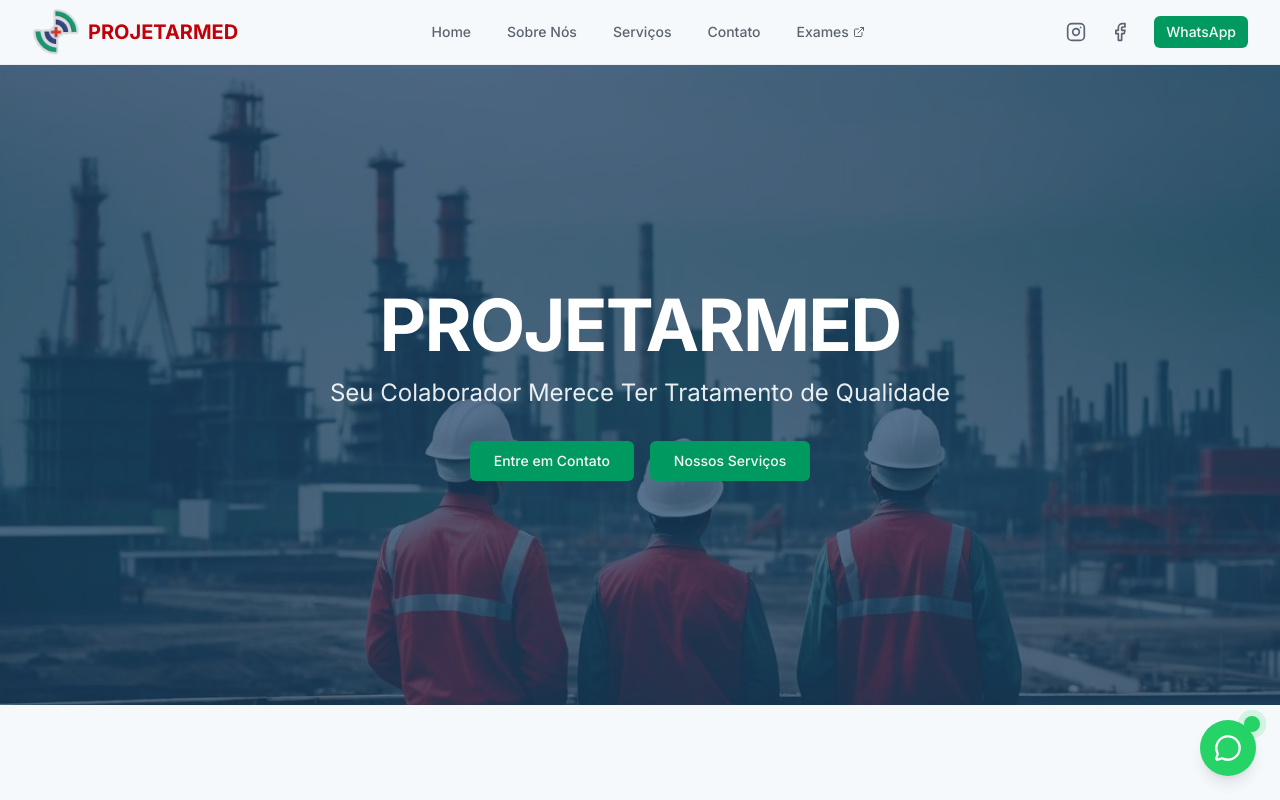
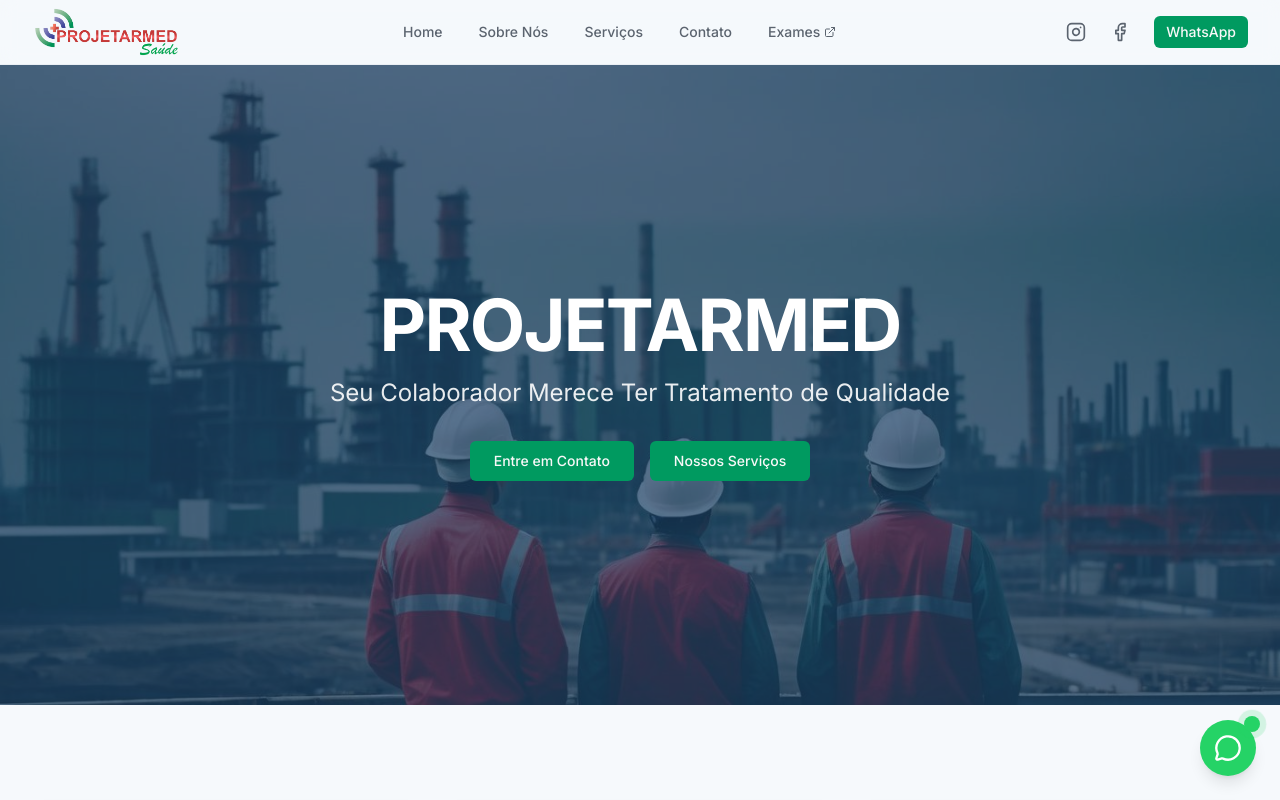
Before and after one commit to Guilherme130/Projetarmed-App, a Next.js app: page / in a window 1280 px wide. Shown: the top 800 px of the page. Built offline with nearby package versions, Linux system fonts and the light colour scheme.

Commit message:
updated navbar logo

```diff
--- a/components/navbar.tsx
+++ b/components/navbar.tsx
@@ -36,16 +36,13 @@ export function Navbar() {
         {/* Logo */}
         <Link href="/" className="flex items-center gap-2">
           <Image
-            src="/images/projetarmed-logo.png"
+            src="/images/Logotipo_vetor_Projetarmed_saude_page-0001_page-0001.png"
             alt="Projetarmed"
-            width={48}
-            height={48}
-            className="h-10 w-10 lg:h-12 lg:w-12"
+            width={140}
+            height={50}
+            className="h-12 w-auto lg:h-14 lg:w-auto"
             priority
           />
-          <span className="hidden text-xl font-bold text-red-700 sm:inline-block">
-            PROJETARMED
-          </span>
         </Link>
 
         {/* Desktop Navigation */}
```
Also changed, not shown: public/images/Logotipo_vetor_Projetarmed_saude_page-0001_page-0001.png (added).
